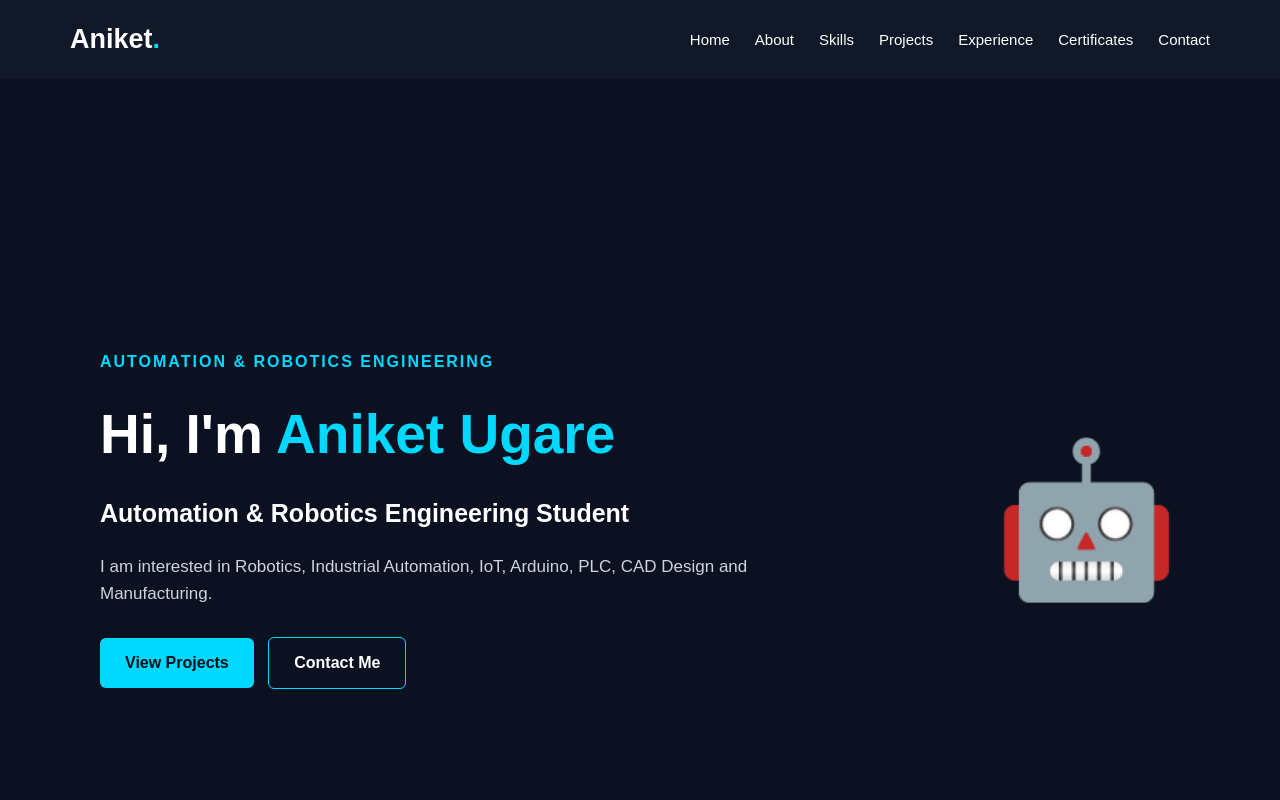
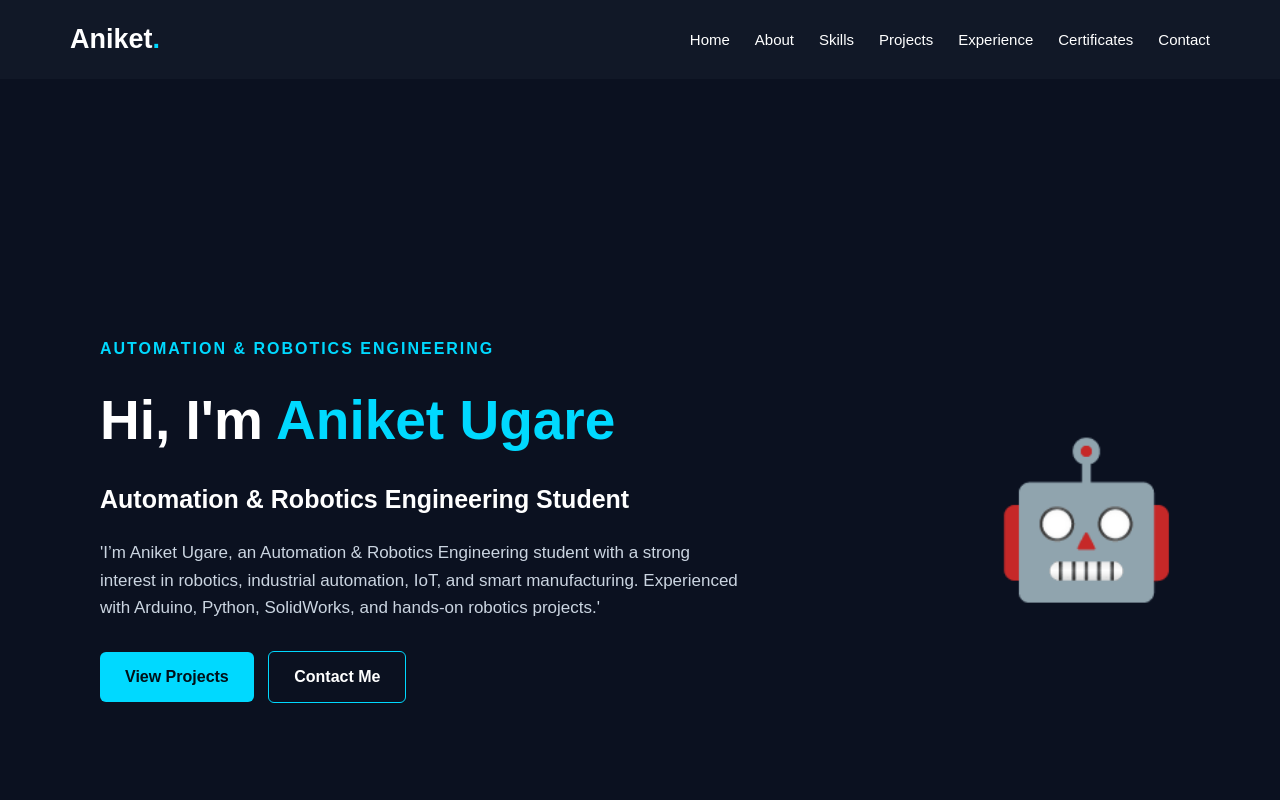
Before and after one commit to AniketUgare/portfolio, a plain HTML site: page index.html in a window 1280 px wide. Shown: the top 800 px of the page. Drawn offline with Linux system fonts and the light colour scheme.

Commit message:
Update index.html

```diff
--- a/index.html
+++ b/index.html
@@ -458,8 +458,7 @@ footer{
         </h2>
 
         <p>
-            I am interested in Robotics, Industrial Automation,
-            IoT, Arduino, PLC, CAD Design and Manufacturing.
+            'I’m Aniket Ugare, an Automation & Robotics Engineering student with a strong interest in robotics, industrial automation, IoT, and smart manufacturing. Experienced with Arduino, Python, SolidWorks, and hands-on robotics projects.'
         </p>
 
         <div class="buttons">
```
